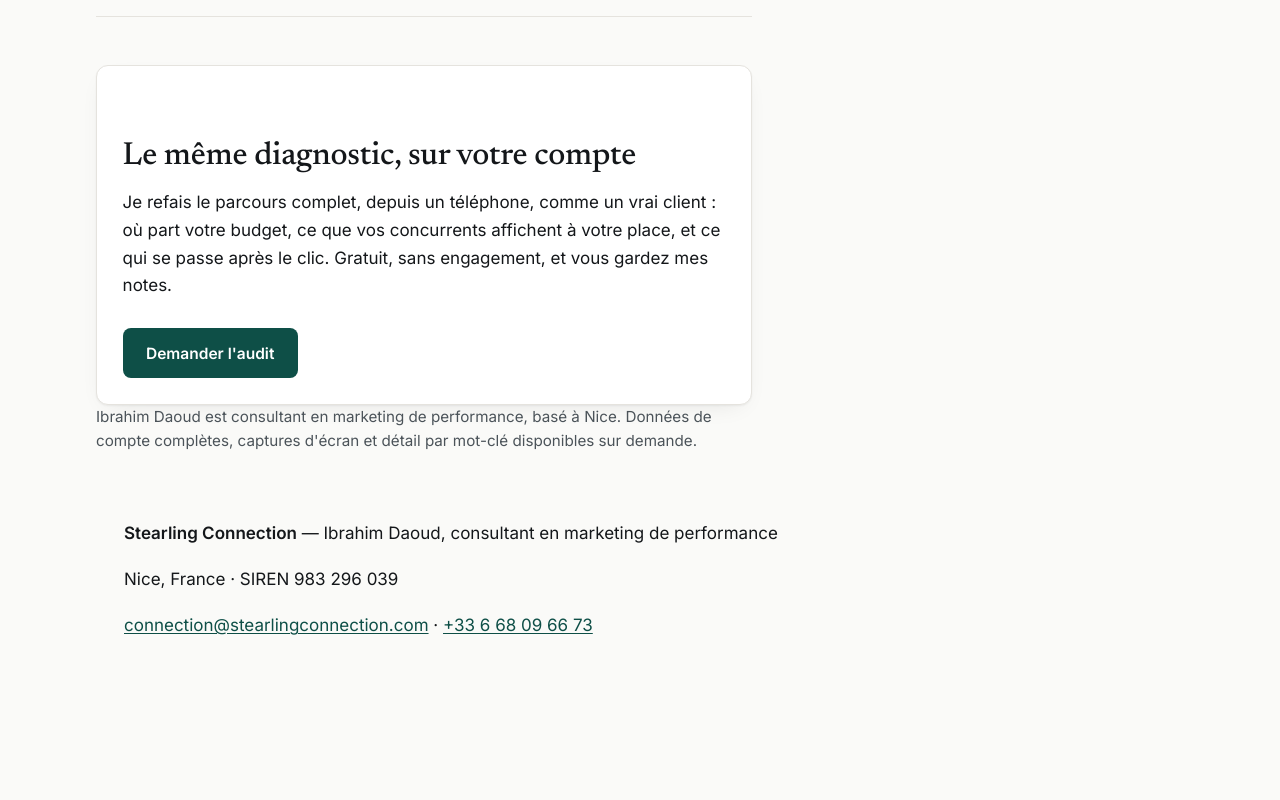
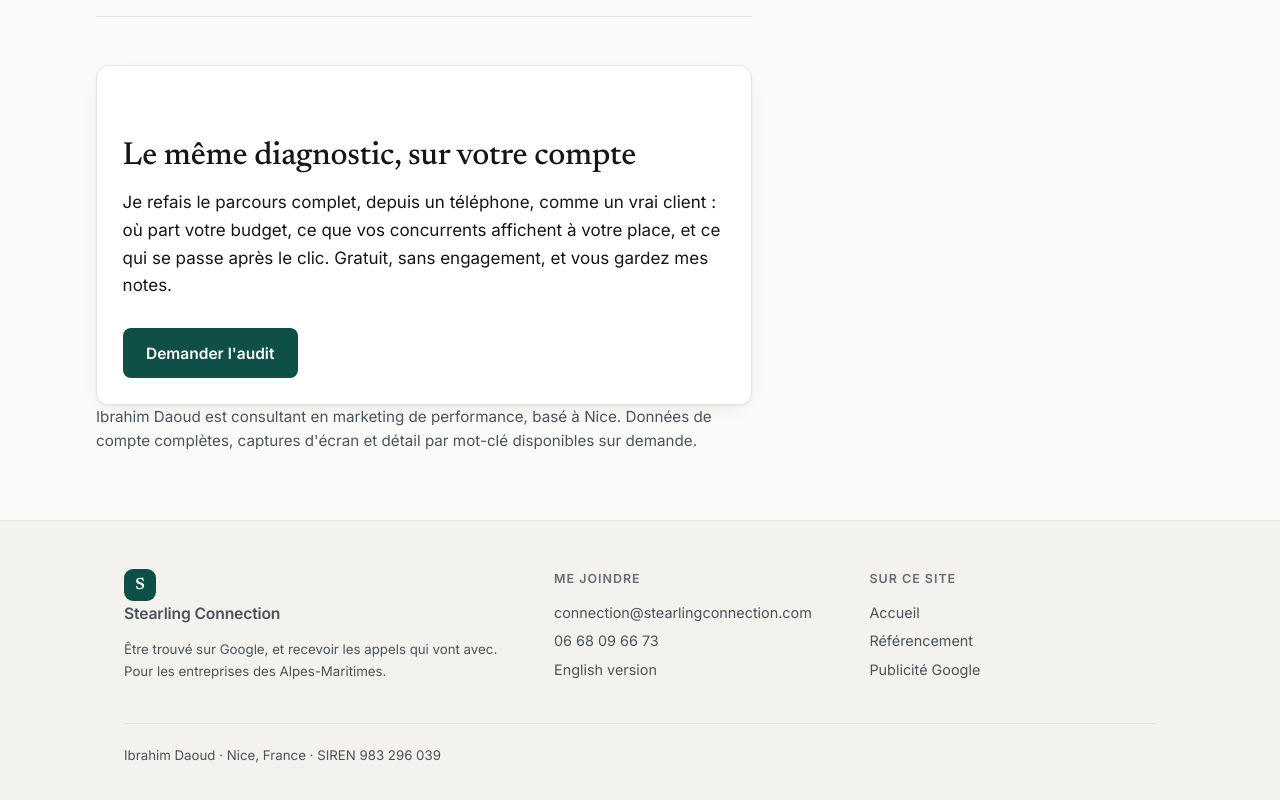
Before and after one commit to light-bot00010/light-bot00010.github.io, a plain HTML site: page etude-de-cas-google-ads-nice.html in a window 1280 px wide. Shown: the part 5480-6280 px from the top of the page. Before the commit the page ends 6138 px from the top, so only its background shows below. Drawn offline with Linux system fonts and the light colour scheme.

Commit message:
Update etude-de-cas-google-ads-nice.html

```diff
--- a/etude-de-cas-google-ads-nice.html
+++ b/etude-de-cas-google-ads-nice.html
@@ -157,11 +157,32 @@
 </article>
 </main>
 
-<footer class="site">
+<footer class="site-footer">
   <div class="wrap">
-    <p><strong>Stearling Connection</strong> — Ibrahim Daoud, consultant en marketing de performance</p>
-    <p>Nice, France · SIREN 983 296 039</p>
-    <p><a href="mailto:connection@stearlingconnection.com">connection@stearlingconnection.com</a> · <a href="tel:+33668096673">+33 6 68 09 66 73</a></p>
+    <div class="cols">
+      <div>
+        <a class="brand" href="/" style="margin-bottom:.8rem">
+          <span class="mark" aria-hidden="true">S</span>
+          Stearling Connection
+        </a>
+        <p class="tiny">Être trouvé sur Google, et recevoir les appels qui vont avec. Pour les entreprises des Alpes-Maritimes.</p>
+      </div>
+      <div>
+        <h4>Me joindre</h4>
+        <a href="mailto:connection@stearlingconnection.com">connection@stearlingconnection.com</a>
+        <a href="tel:+33668096673">06 68 09 66 73</a>
+        <a href="/en-google-ads-case-study.html">English version</a>
+      </div>
+      <div>
+        <h4>Sur ce site</h4>
+        <a href="/">Accueil</a>
+        <a href="/referencement-local-nice.html">Référencement</a>
+        <a href="/publicite-google-nice.html">Publicité Google</a>
+      </div>
+    </div>
+    <div class="legal">
+      <p class="tiny">Ibrahim Daoud · Nice, France · SIREN 983 296 039</p>
+    </div>
   </div>
 </footer>
 
```
